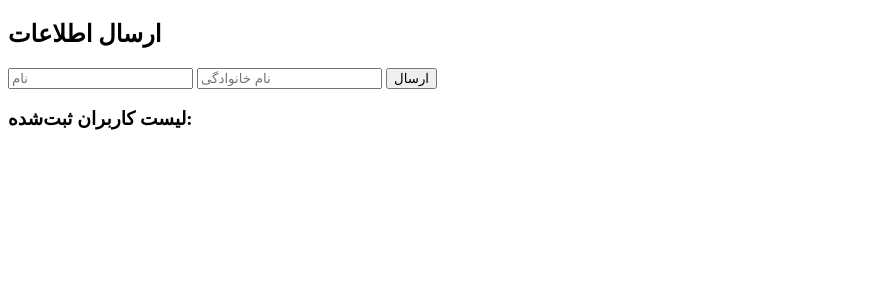
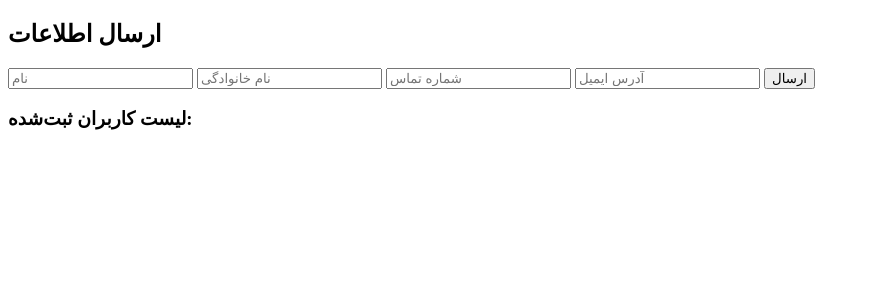
Before and after one commit to AmirAli0088/Flask_form, a Flask app: page / in a window 1280 px wide. Shown: the top 300 px of the page, without its empty margins (0-870 px from the left). Run offline with Flask 3, Linux system fonts and the light colour scheme.

Commit message:
Update index.html

```diff
--- a/my_project/templates/index.html
+++ b/my_project/templates/index.html
@@ -14,6 +14,12 @@
         <label>
             <input type="text" name="last_name" placeholder="نام خانوادگی" required>
         </label>
+        <label>
+            <input type="number" name="phone_number" placeholder="شماره تماس" required>
+        </label>
+        <label>
+            <input type="email" name="email_address" placeholder="آدرس ایمیل" required>
+        </label>
         <button type="submit">ارسال</button>
     </form>
 
```
